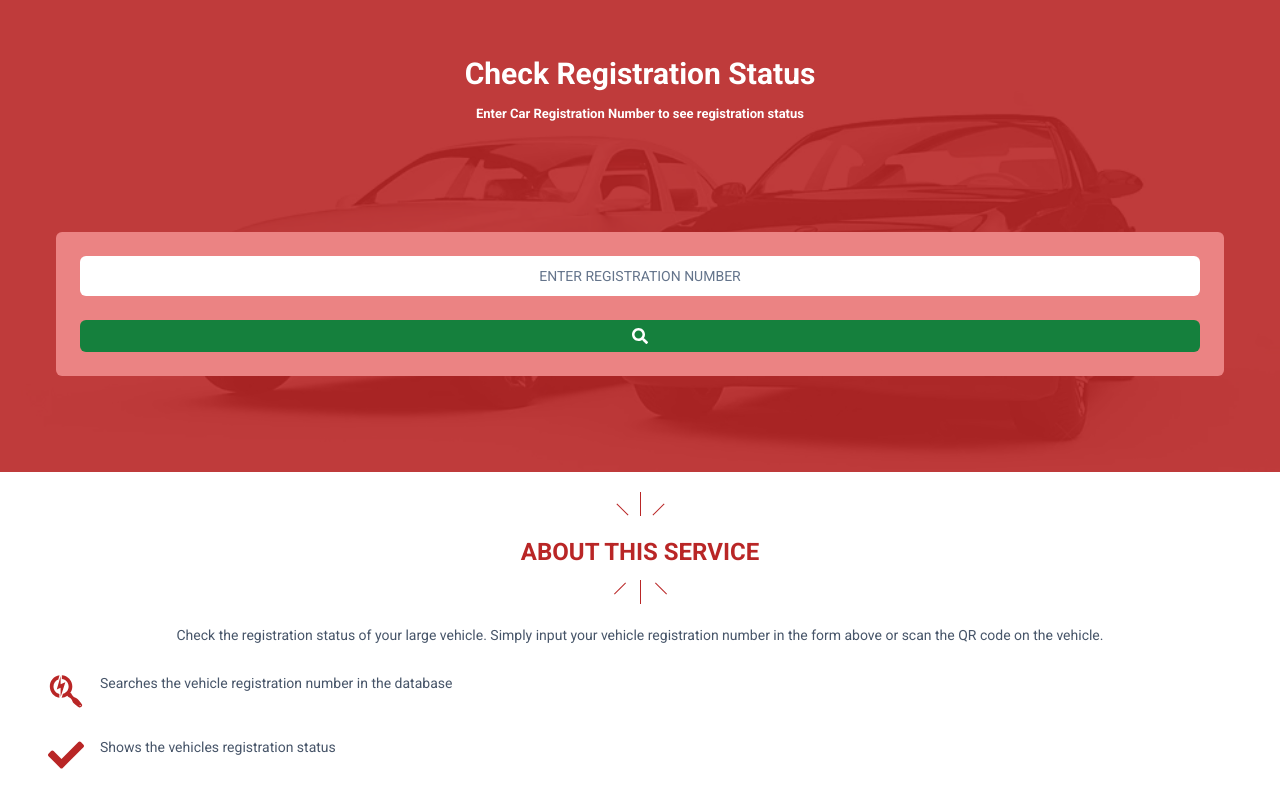
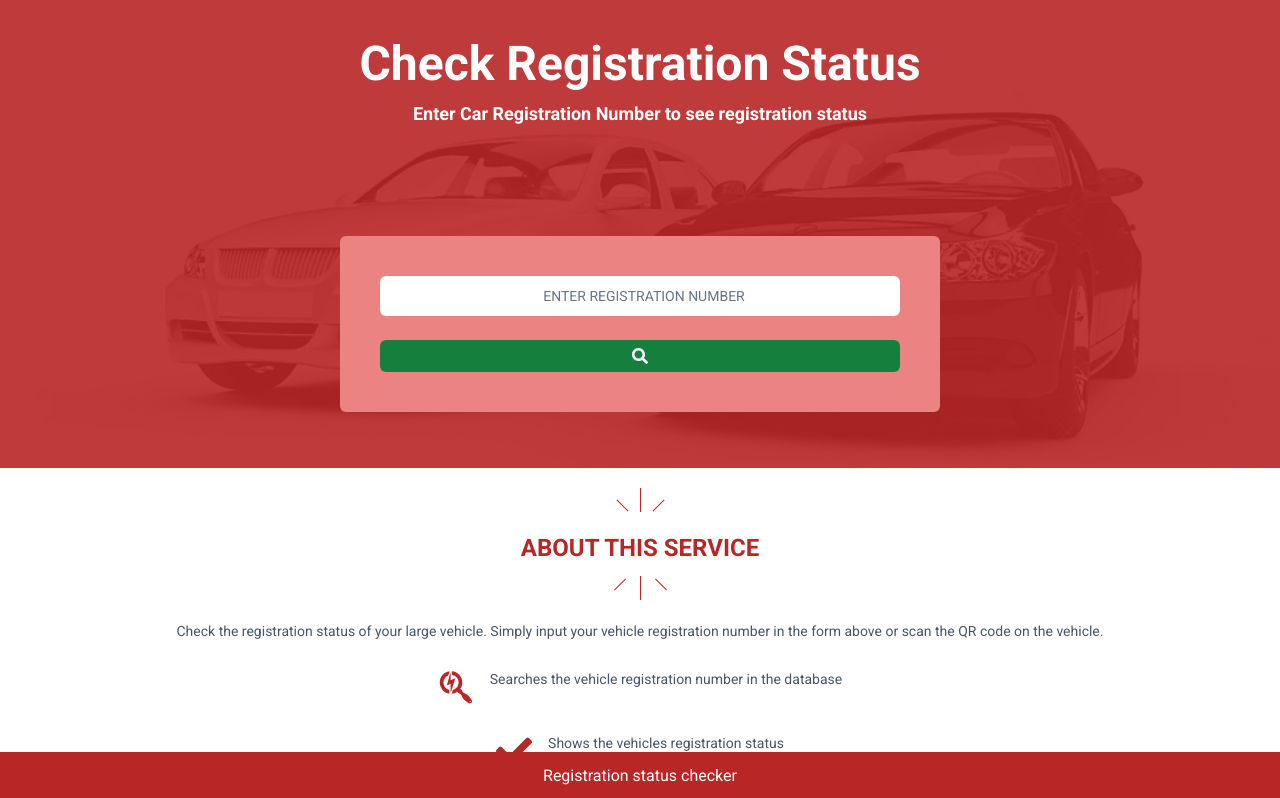
Before and after one commit to Earthfill/Algon, a React (Vite) app: page / in a window 1280 px wide. Shown: the top 798 px of the page. Built offline with nearby package versions, Linux system fonts and the light colour scheme.

Commit message:
desktop view

```diff
--- a/src/components/About.jsx
+++ b/src/components/About.jsx
@@ -19,15 +19,15 @@ const About = () => {
       </div>
       <div className="px-12 text-sm text-slate-600">
         <div className="text-center">Check the registration status of your large vehicle. Simply input your vehicle registration number in the form above or scan the QR code on the vehicle.</div>
-        <div className="flex gap-4 text-slate-600 pt-7">
+        <div className="flex xl:justify-center items-start gap-4 text-slate-600 pt-7">
           <span className="text-red text-4xl"><FaSearchengin /></span>
           <span className="justify-start">Searches the vehicle registration number in the database</span>
         </div>
-        <div className="flex gap-4 text-slate-600 pt-7">
+        <div className="flex xl:justify-center items-start gap-4 text-slate-600 pt-7">
           <span className="text-red text-4xl"><FaCheck /></span>
           <span className="justify-start">Shows the vehicles registration status</span>
         </div>
-        <div className="flex gap-4 text-slate-600 pt-7">
+        <div className="flex xl:justify-center items-start  gap-4 text-slate-600 pt-7">
           <span className="text-red text-4xl"><GiSandsOfTime /></span>
           <span className="justify-start">Works 24 hours a day, 7 days a week. Even on holidays!</span>
         </div>
--- a/src/components/Checker.jsx
+++ b/src/components/Checker.jsx
@@ -3,13 +3,13 @@ import { FaSearch } from "react-icons/fa";
 const Checker = () => {
   return (
     <div className="bg-[url('/updatedcar.jpg')] bg-cover bg-no-repeat bg-center">
-      <div className="bg-royal-red bg-opacity-90 text-center text-white pb-24">
-        <div className="px-16 pt-14 pb-3 font-bold text-3xl">Check Registration Status</div>
-        <div className="px-10 pb-7 font-semibold text-[13px]">Enter Car Registration Number to see registration status</div>
-        <div className="rounded-md mt-20 mx-14 bg-pale-red">
-          <form action="" className="p-6 flex flex-col gap-6">
-            <input placeholder="ENTER REGISTRATION NUMBER" className="rounded-md py-2 text-black placeholder:text-slate-500 placeholder:text-sm placeholder:font-bolder placeholder:text-center" />
-            <button className="flex justify-center bg-green-700 rounded-md font-extrabold p-2"> <FaSearch /></button>
+      <div className="bg-royal-red bg-opacity-90 text-center text-white xl:pb-14 pb-24">
+        <div className="xl:text-5xl xl:pt-10 px-16 pt-14 pb-3 font-bold text-3xl">Check Registration Status</div>
+        <div className="xl:text-lg px-10 pb-7 font-semibold text-[13px]">Enter Car Registration Number to see registration status</div>
+        <div className="xl:w-[600px] xl:mx-auto rounded-md mt-20 mx-14 bg-pale-red">
+          <form action="" className="xl:p-10 p-6 flex flex-col gap-6">
+            <input placeholder="ENTER REGISTRATION NUMBER" className="xl:outline-none xl:pl-2 rounded-md py-2 text-black placeholder:text-slate-500 placeholder:text-sm placeholder:font-bolder placeholder:text-center" />
+            <button className="xl:cursor-pointer hover:scale-105 hover:transform transition:transform duration-300 flex justify-center bg-green-700 rounded-md font-extrabold p-2"> <FaSearch /></button>
           </form>
         </div>
       </div>
--- a/src/components/Footer.jsx
+++ b/src/components/Footer.jsx
@@ -1,6 +1,6 @@
 const Footer = () => {
   return (
-    <div className="py-3 mt-20 bg-royal-red text-white text-center">
+    <div className="py-3 xl:mt-12 fixed bottom-0 w-full mt-20 bg-royal-red text-white text-center">
       Registration status checker
     </div>
   )
```
